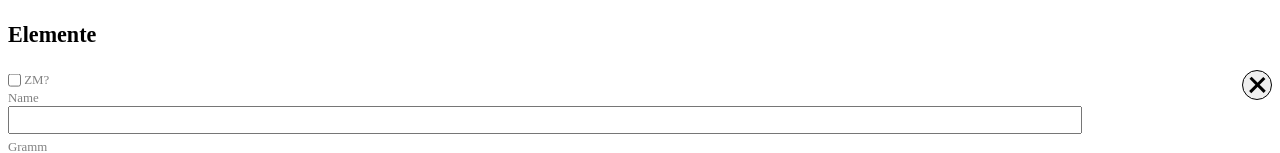
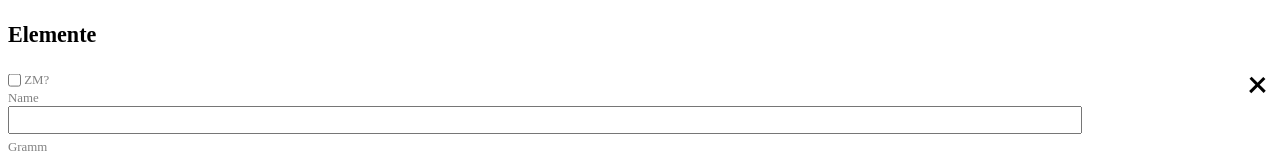
Before and after one commit to Derion23/insulin-calculator, a React (Create React App) app: page / in a window 1280 px wide. Both pictures are taken after a click on the button 640 px from the left and 350 px from the top of the page. Shown: the part 276-429 px from the top of the page. Built offline with nearby package versions, Linux system fonts and the light colour scheme.

Commit message:
removed border and background of delete-food-item-button

```diff
--- a/src/css/style.css
+++ b/src/css/style.css
@@ -73,8 +73,8 @@ label{
     position: relative;
     width: var(--delete-food-item-cell-size);
     height: var(--delete-food-item-cell-size);
-    border-radius: 50%;
-    border: 1px solid black;
+    background-color: transparent;
+    border: none;
     display: flex;
     justify-content: center;
     align-items: center;
```
Also changed, not shown: 8 other files (tests, documents, lock files or other folders).
